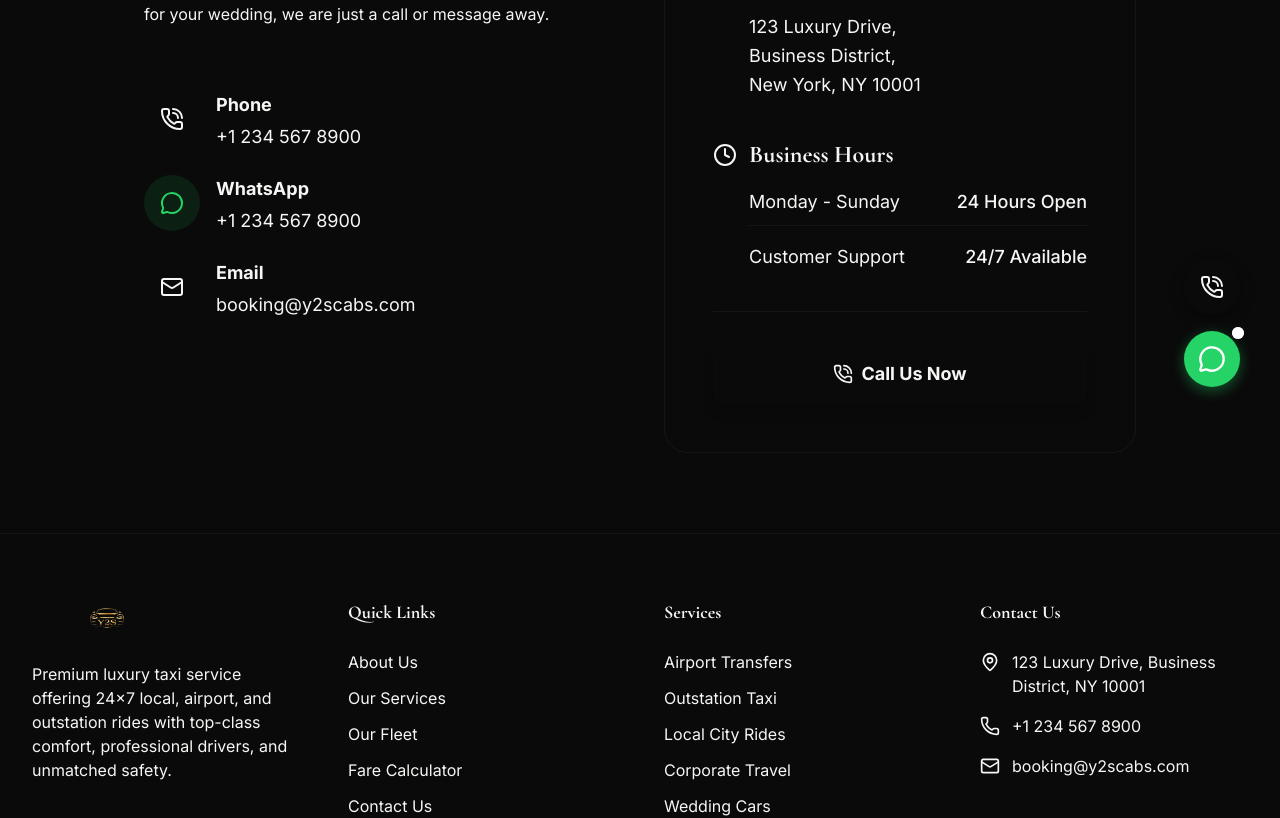
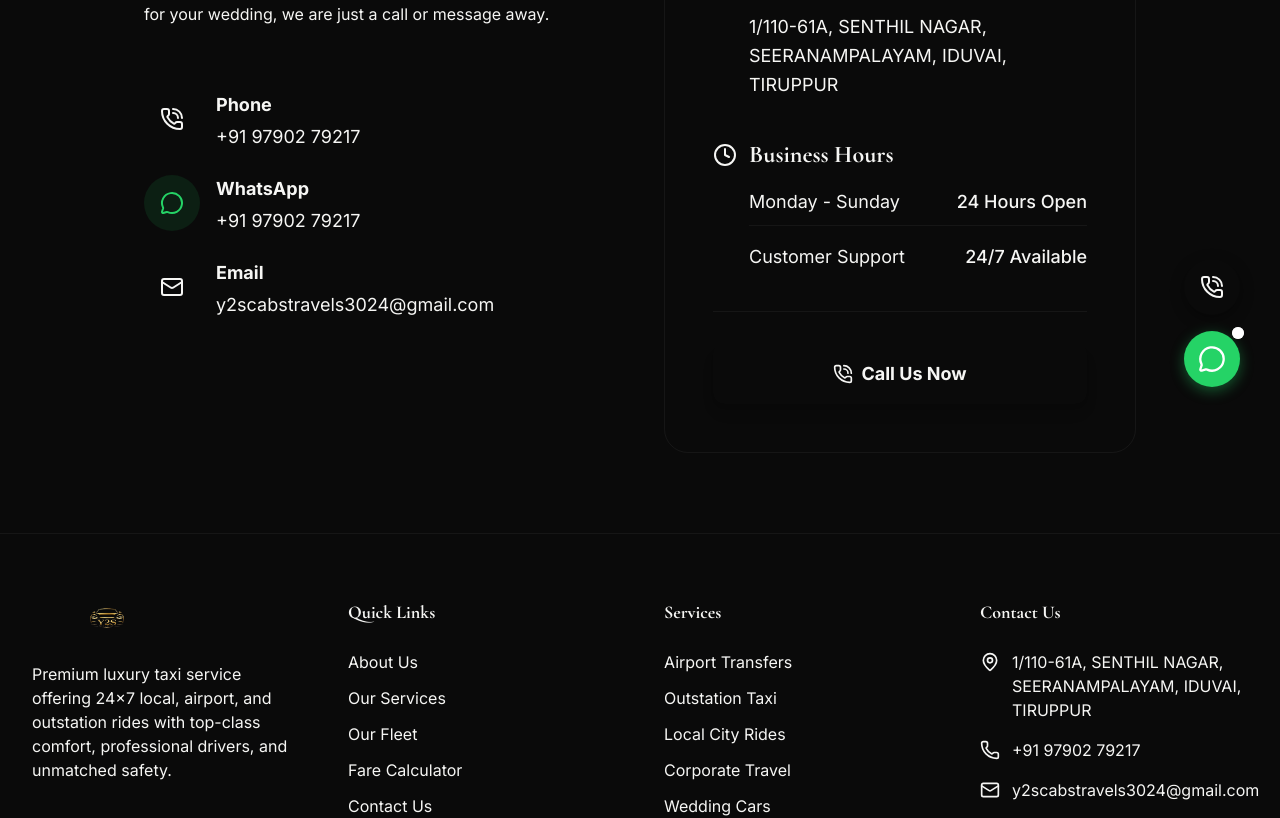
Before and after one commit to dhivithoff/Y2S-cabs, a Next.js app: page /contact in a window 1280 px wide. Shown: the part 373-1191 px from the top of the page. Built offline with nearby package versions, Linux system fonts and the light colour scheme.

Commit message:
verified

```diff
--- a/src/app/book/page.tsx
+++ b/src/app/book/page.tsx
@@ -31,7 +31,7 @@
 
   const handleWhatsApp = () => {
     const text = `*🚖 New Booking Request*\n\n*Name:* ${formData.name}\n*Phone:* ${formData.phone}\n*Trip Type:* ${formData.tripType}\n*Pickup:* ${formData.pickup}\n*Destination:* ${formData.destination}\n*Vehicle:* ${formData.vehicle}\n*Date:* ${formData.date}\n*Time:* ${formData.time}\n*Notes:* ${formData.notes}\n\nPlease confirm my booking.`;
-    window.open(`https://wa.me/12345678900?text=${encodeURIComponent(text)}`, "_blank");
+    window.open(`https://wa.me/919790279217?text=${encodeURIComponent(text)}`, "_blank");
   };
 
   return (
--- a/src/app/contact/page.tsx
+++ b/src/app/contact/page.tsx
@@ -38,8 +38,8 @@
                   </div>
                   <div>
                     <h3 className="font-bold text-lg mb-1">Phone</h3>
-                    <a href="tel:+12345678900" className="text-secondary-foreground hover:text-primary transition-colors text-lg">
-                      +1 234 567 8900
+                    <a href="tel:+919790279217" className="text-secondary-foreground hover:text-primary transition-colors text-lg">
+                      +91 97902 79217
                     </a>
                   </div>
                 </div>
@@ -51,12 +51,12 @@
                   <div>
                     <h3 className="font-bold text-lg mb-1">WhatsApp</h3>
                     <a
-                      href="https://wa.me/12345678900"
+                      href="https://wa.me/919790279217"
                       target="_blank"
                       rel="noopener noreferrer"
                       className="text-secondary-foreground hover:text-[#25D366] transition-colors text-lg"
                     >
-                      +1 234 567 8900
+                      +91 97902 79217
                     </a>
                   </div>
                 </div>
@@ -67,8 +67,8 @@
                   </div>
                   <div>
                     <h3 className="font-bold text-lg mb-1">Email</h3>
-                    <a href="mailto:booking@y2scabs.com" className="text-secondary-foreground hover:text-primary transition-colors text-lg">
-                      booking@y2scabs.com
+                    <a href="mailto:y2scabstravels3024@gmail.com" className="text-secondary-foreground hover:text-primary transition-colors text-lg">
+                      y2scabstravels3024@gmail.com
                     </a>
                   </div>
                 </div>
@@ -83,9 +83,9 @@
                   <h3 className="text-2xl font-serif font-bold">Office Address</h3>
                 </div>
                 <p className="text-secondary-foreground text-lg leading-relaxed pl-9">
-                  123 Luxury Drive,<br />
-                  Business District,<br />
-                  New York, NY 10001
+                  1/110-61A, SENTHIL NAGAR,<br />
+                  SEERANAMPALAYAM, IDUVAI,<br />
+                  TIRUPPUR
                 </p>
               </div>
 
@@ -108,7 +108,7 @@
 
               <div className="mt-10 pt-8 border-t border-border">
                 <a
-                  href="tel:+12345678900"
+                  href="tel:+919790279217"
                   className="w-full py-4 rounded-xl bg-primary text-primary-foreground font-bold text-lg flex items-center justify-center gap-2 hover:bg-primary/90 transition-colors shadow-lg"
                 >
                   <PhoneCall className="w-5 h-5" />
--- a/src/app/fare-calculator/page.tsx
+++ b/src/app/fare-calculator/page.tsx
@@ -33,7 +33,7 @@
 
   const handleWhatsApp = () => {
     const text = `Hi, I would like to get an estimate.\n\nPickup: ${pickup}\nDropoff: ${dropoff}\nVehicle: ${vehicle === 'sedan' ? 'Luxury Sedan' : 'Premium SUV'}\nEstimated Fare: ₹${estimatedFare}\n\nPlease confirm availability.`;
-    window.open(`https://wa.me/12345678900?text=${encodeURIComponent(text)}`, '_blank');
+    window.open(`https://wa.me/919790279217?text=${encodeURIComponent(text)}`, '_blank');
   };
 
   return (
--- a/src/components/home/FleetSection.tsx
+++ b/src/components/home/FleetSection.tsx
@@ -117,7 +117,7 @@
 
                 {/* WhatsApp Button */}
                 <a
-                  href={`https://wa.me/12345678900?text=Hi%2C%20I%20would%20like%20to%20book%20the%20${encodeURIComponent(car.name)}.`}
+                  href={`https://wa.me/919790279217?text=Hi%2C%20I%20would%20like%20to%20book%20the%20${encodeURIComponent(car.name)}.`}
                   target="_blank"
                   rel="noopener noreferrer"
                   className="inline-flex w-max h-[44px] md:h-[48px] bg-[#C5A15D] rounded-[10px] items-center gap-[48px] px-[20px] hover:bg-[#b89555] transition-colors"
--- a/src/components/home/HeroSection.tsx
+++ b/src/components/home/HeroSection.tsx
@@ -45,7 +45,7 @@
           </p>
 
           <motion.a
-            href="https://wa.me/12345678900?text=Hi%2C%20I%20would%20like%20to%20book%20a%20taxi."
+            href="https://wa.me/919790279217?text=Hi%2C%20I%20would%20like%20to%20book%20a%20taxi."
             target="_blank"
             rel="noopener noreferrer"
             className="inline-flex items-center justify-between w-max h-[48px] rounded-[10px] bg-[#C5A15D] px-[20px] gap-[32px] shadow-[0_4px_16px_rgba(0,0,0,0.3)] mb-[24px]"
--- a/src/components/home/ServicesSection.tsx
+++ b/src/components/home/ServicesSection.tsx
@@ -154,7 +154,7 @@
 
           {/* CTA Button */}
           <a
-            href="https://wa.me/12345678900?text=Hi%2C%20I%20would%20like%20to%20plan%20a%20custom%20trip."
+            href="https://wa.me/919790279217?text=Hi%2C%20I%20would%20like%20to%20plan%20a%20custom%20trip."
             target="_blank"
             rel="noopener noreferrer"
             className="w-full lg:w-[350px] h-[64px] bg-[#C7A35E] rounded-[16px] flex items-center justify-center gap-[12px] hover:bg-[#b89555] transition-colors flex-shrink-0 shadow-[0_6px_16px_rgba(0,0,0,0.12)]"
--- a/src/components/layout/Footer.tsx
+++ b/src/components/layout/Footer.tsx
@@ -53,15 +53,15 @@
             <ul className="flex flex-col gap-4">
               <li className="flex items-start gap-3 text-secondary-foreground">
                 <MapPin className="w-5 h-5 text-primary shrink-0 mt-0.5" />
-                <span>123 Luxury Drive, Business District, NY 10001</span>
+                <span>1/110-61A, SENTHIL NAGAR, SEERANAMPALAYAM, IDUVAI, TIRUPPUR</span>
               </li>
               <li className="flex items-center gap-3 text-secondary-foreground">
                 <Phone className="w-5 h-5 text-primary shrink-0" />
-                <a href="tel:+12345678900" className="hover:text-primary transition-colors">+1 234 567 8900</a>
+                <a href="tel:+919790279217" className="hover:text-primary transition-colors">+91 97902 79217</a>
               </li>
               <li className="flex items-center gap-3 text-secondary-foreground">
                 <Mail className="w-5 h-5 text-primary shrink-0" />
-                <a href="mailto:booking@y2scabs.com" className="hover:text-primary transition-colors">booking@y2scabs.com</a>
+                <a href="mailto:y2scabstravels3024@gmail.com" className="hover:text-primary transition-colors">y2scabstravels3024@gmail.com</a>
               </li>
             </ul>
           </div>
--- a/src/components/layout/Navbar.tsx
+++ b/src/components/layout/Navbar.tsx
@@ -39,7 +39,7 @@
           style={{ top: '18px', right: '24px' }}
         >
           <a
-            href="tel:+12345678900"
+            href="tel:+919790279217"
             className="flex items-center justify-center w-[52px] h-[52px] rounded-[16px] border border-[#8F7443] bg-transparent"
             aria-label="Call Us"
           >
--- a/src/components/ui-custom/FloatingButtons.tsx
+++ b/src/components/ui-custom/FloatingButtons.tsx
@@ -10,7 +10,7 @@
         initial={{ scale: 0, opacity: 0 }}
         animate={{ scale: 1, opacity: 1 }}
         transition={{ delay: 0.5, type: "spring", stiffness: 260, damping: 20 }}
-        href="tel:+12345678900"
+        href="tel:+919790279217"
         className="w-14 h-14 rounded-full bg-foreground text-background flex items-center justify-center shadow-[0_4px_14px_0_rgba(0,0,0,0.39)] hover:scale-110 transition-transform"
         aria-label="Call Now"
       >
@@ -21,7 +21,7 @@
         initial={{ scale: 0, opacity: 0 }}
         animate={{ scale: 1, opacity: 1 }}
         transition={{ delay: 0.6, type: "spring", stiffness: 260, damping: 20 }}
-        href="https://wa.me/12345678900?text=Hi%2C%20I%20would%20like%20to%20book%20a%20taxi."
+        href="https://wa.me/919790279217?text=Hi%2C%20I%20would%20like%20to%20book%20a%20taxi."
         target="_blank"
         rel="noopener noreferrer"
         className="w-14 h-14 rounded-full bg-[#25D366] text-white flex items-center justify-center shadow-[0_4px_14px_0_rgba(37,211,102,0.39)] hover:scale-110 transition-transform relative"
```
